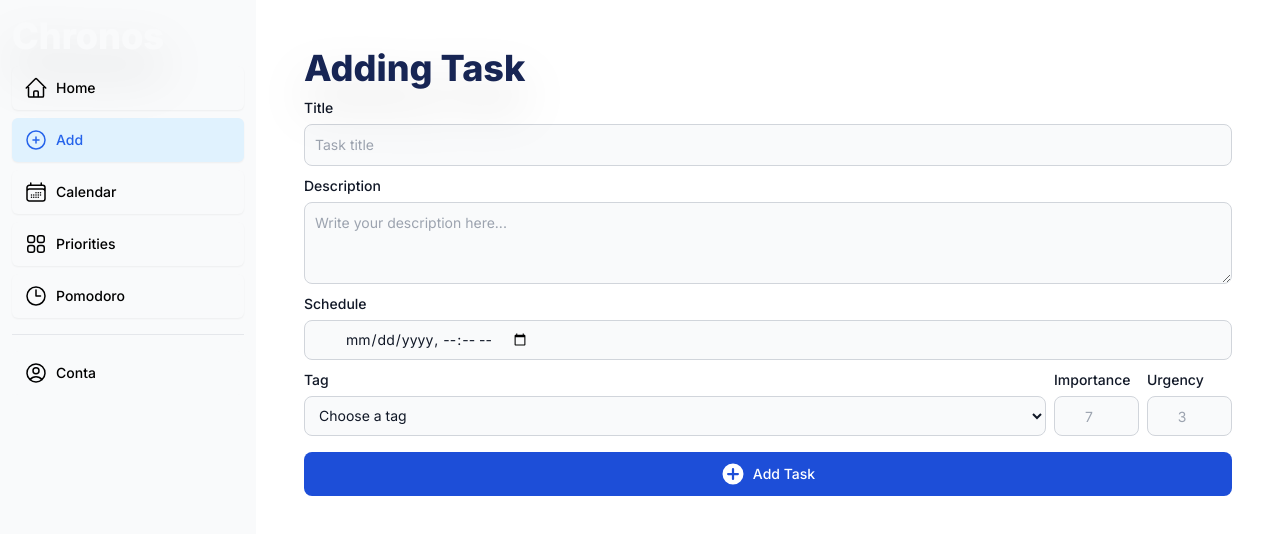
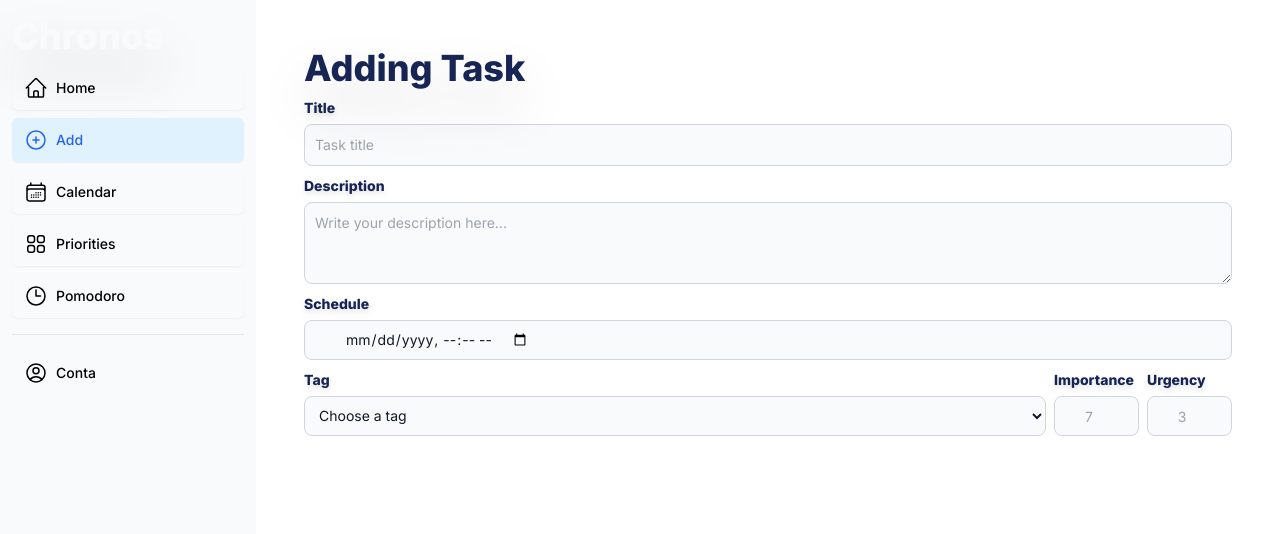
Before and after one commit to lucasKoyama/chronos-frontend, a Next.js app: page /app/tasks/add in a window 1280 px wide. Shown: the top 534 px of the page. Built offline with nearby package versions, Linux system fonts and the light colour scheme.

Commit message:
style: tasks page following styles guide

```diff
--- a/src/app/app/tasks/add/page.tsx
+++ b/src/app/app/tasks/add/page.tsx
@@ -5,7 +5,7 @@ import { Metadata } from "next";
 export const metadata: Metadata = { title: "Adding Task" }
 
 export default function Page() {
-  const labelStyle = "block mt-2.5 mb-1.5 text-sm font-medium text-gray-900";
+  const labelStyle = "block mt-2.5 mb-1.5 text-sm font-extrabold text-blue-950 drop-shadow-md";
 
   return (
     <section>
@@ -82,7 +82,7 @@ export default function Page() {
             />
           </div>
         </div>
-        <button type="submit" className="w-full mt-2.5 text-white bg-blue-700 hover:bg-blue-800 focus:ring-4 focus:outline-none focus:ring-blue-300 font-medium rounded-lg text-sm px-5 py-2.5 text-center inline-flex items-center justify-center me-2 dark:bg-blue-600 dark:hover:bg-blue-700 dark:focus:ring-blue-800">
+        <button type="submit" className="w-full mt-2.5 text-white focus:ring-4 focus:outline-none focus:ring-blue-300 font-medium rounded-lg text-sm px-5 py-2.5 text-center inline-flex items-center justify-center me-2 dark:bg-blue-900 dark:hover:bg-blue-800 dark:focus:ring-blue-800">
           <PlusCircleIcon className="w-6 mr-2"/>
           Add Task
         </button>
```
